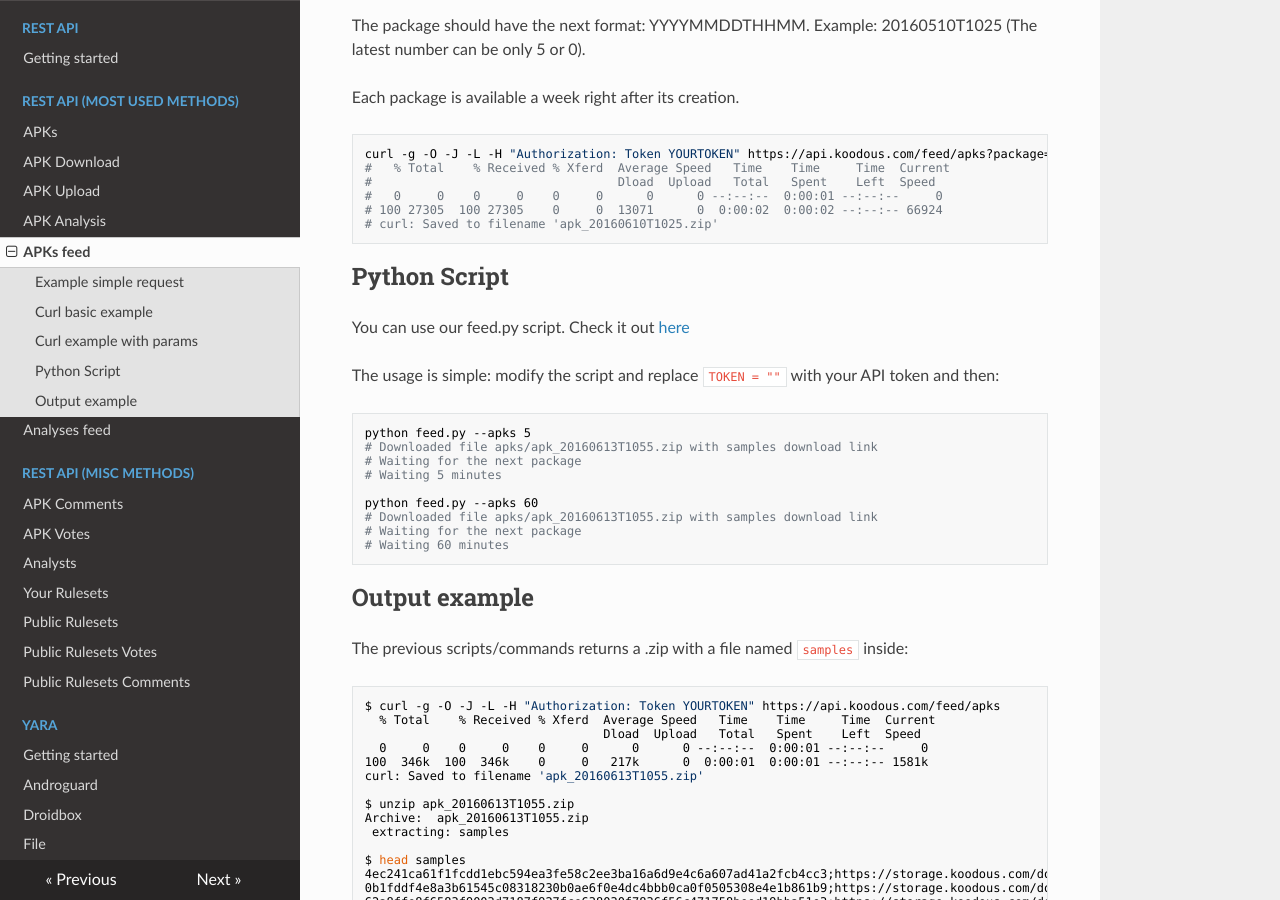
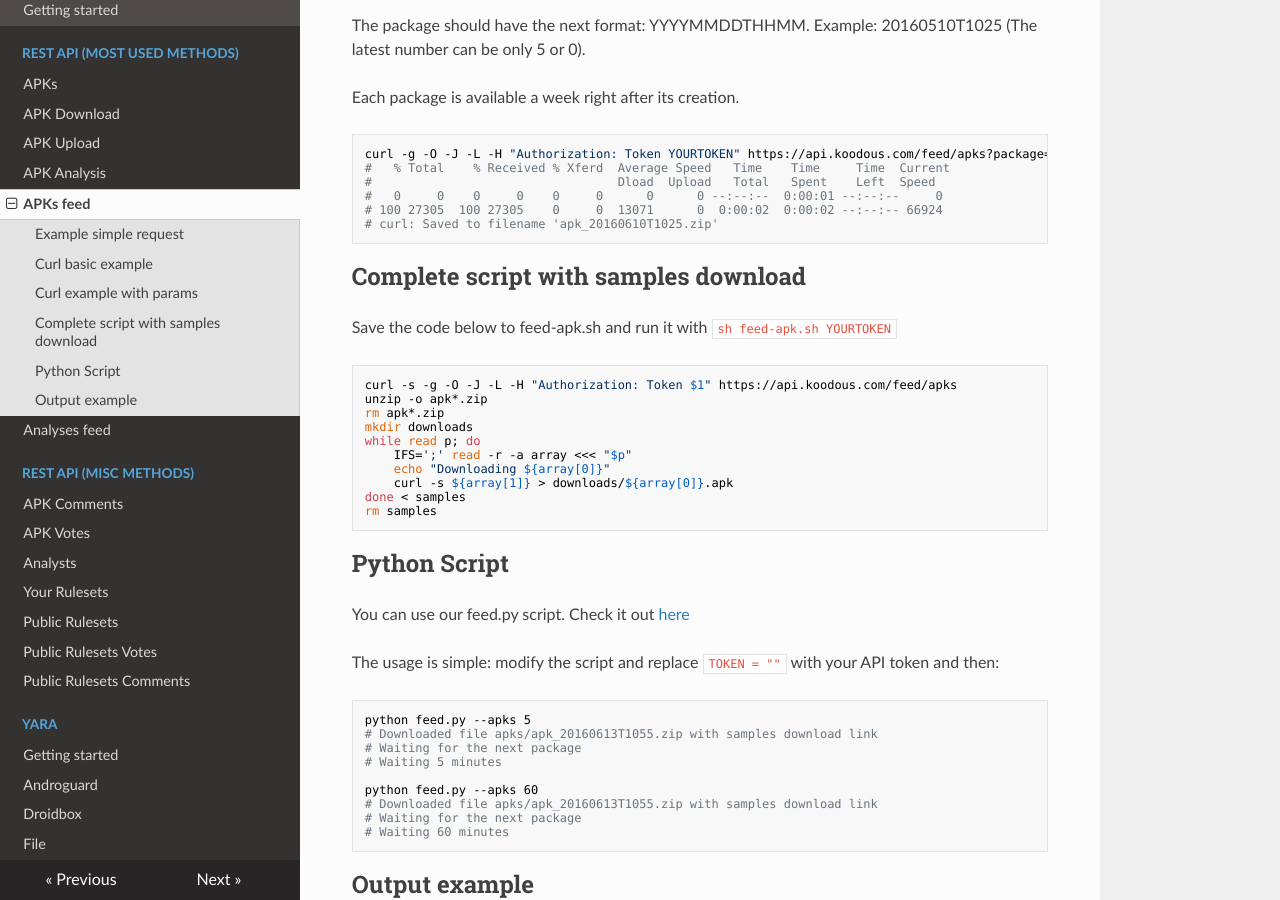
Before and after one commit to Koodous/docs.koodous.com, an MkDocs documentation site: the page built from docs/feed/apks.md, in a window 1280 px wide and 900 px high, scrolled down 826 px. Built offline with MkDocs 1.6.1, drawn with Linux system fonts in a browser that asks for light colours; nearby versions of some CDN libraries; old or Windows-style settings are respelled for this version of MkDocs.

Commit message:
Update apks.md

````diff
--- a/docs/feed/apks.md
+++ b/docs/feed/apks.md
@@ -41,6 +41,21 @@ curl -g -O -J -L -H "Authorization: Token YOURTOKEN" https://api.koodous.com/fee
 #   0     0    0     0    0     0      0      0 --:--:--  0:00:01 --:--:--     0
 # 100 27305  100 27305    0     0  13071      0  0:00:02  0:00:02 --:--:-- 66924
 # curl: Saved to filename 'apk_20160610T1025.zip'
+```
+
+## Complete script with samples download
+Save the code below to feed-apk.sh and run it with `sh feed-apk.sh YOURTOKEN`
+```bash
+curl -s -g -O -J -L -H "Authorization: Token $1" https://api.koodous.com/feed/apks
+unzip -o apk*.zip
+rm apk*.zip
+mkdir downloads
+while read p; do
+	IFS=';' read -r -a array <<< "$p"
+	echo "Downloading ${array[0]}"
+	curl -s ${array[1]} > downloads/${array[0]}.apk
+done < samples
+rm samples
 ```
 
 ## Python Script
````
